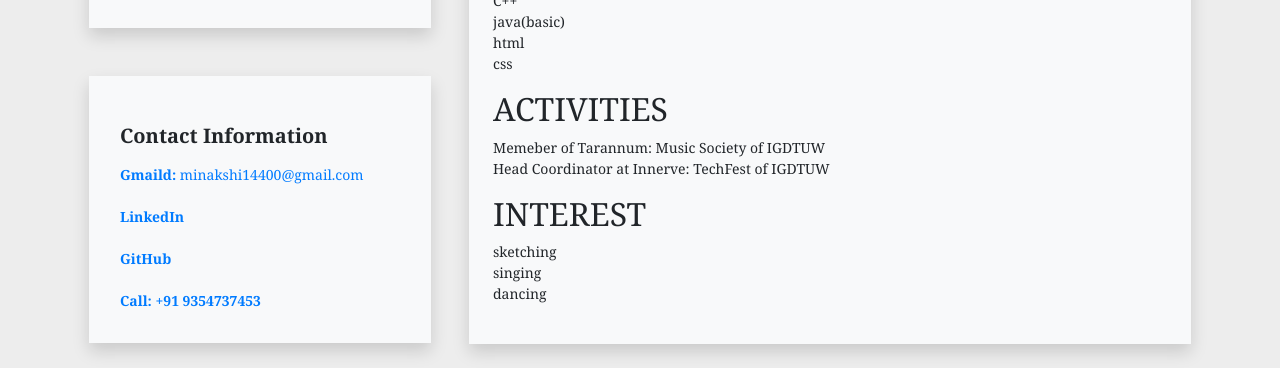
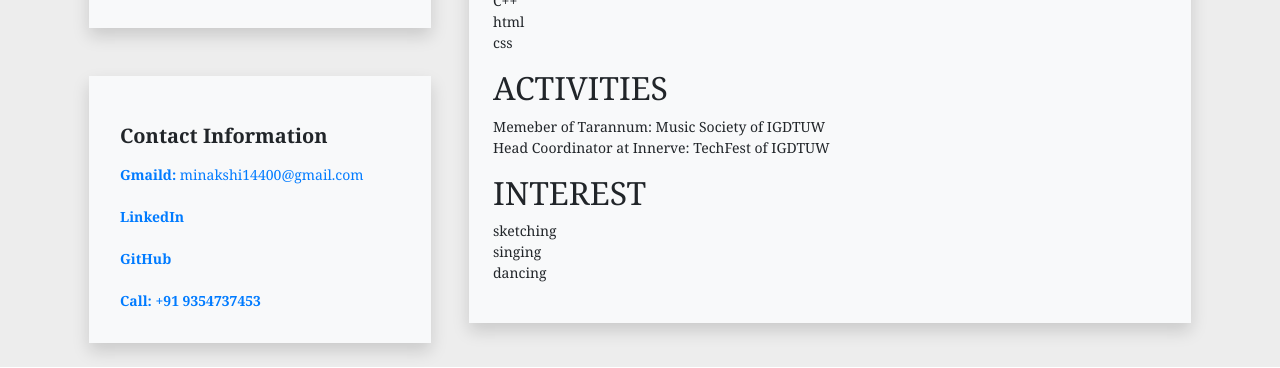
Before and after one commit to minakshirai14/minakshirai14.github.io, a plain HTML site: page index.html in a window 1280 px wide. Shown: the part 662-1030 px from the top of the page. Drawn offline with nearby package versions, Linux system fonts and the light colour scheme.

Commit message:
Update index.html

```diff
--- a/index.html
+++ b/index.html
@@ -98,7 +98,6 @@
       </p>
       <h2>SKILLS</h2>
       <p>C++<br>
-        java(basic)<br>
         html<br>
         css<br>
       </p>
```
